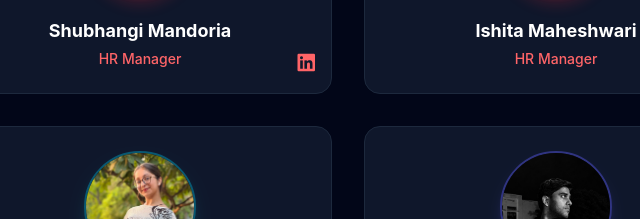
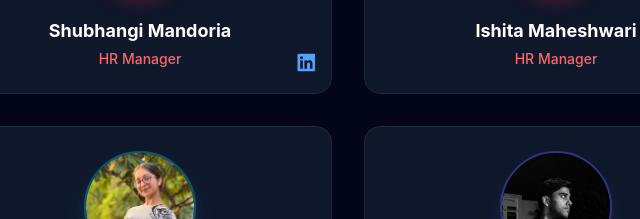
Before and after one commit to akshatjain30100-creator/HR-Dept-Aryan-s-Bizhub, a website: page index.html in a window 1280 px wide. Shown: the part 2814-3033 px from the top of the page, 500-1140 px from the left. Drawn offline with nearby package versions, Linux system fonts and the light colour scheme; no server answers.

Commit message:
Change LinkedIn link color to blue on hover

```diff
--- a/index.html
+++ b/index.html
@@ -269,7 +269,7 @@
         <div class="w-28 h-28 rounded-full mx-auto overflow-hidden mb-5 border-2 border-red-500/40 shadow-lg shadow-red-500/20 group-hover:scale-105 transition"><img src="shubhi.jpg" class="w-full h-full object-cover"></div>
         <h3 class="text-lg font-bold text-white">Shubhangi Mandoria</h3>
         <p class="text-sm text-red-400 font-medium mt-1">HR Manager</p>
-        <a href="https://www.linkedin.com/in/shubhangi-mandoria-40ab743a1/?lipi=urn%3Ali%3Apage%3Ad_flagship3_profile_view_base_contact_details%3BJK%2Bjx5MiT7KvTQM27sMZKA%3D%3D" target="_blank" rel="noopener noreferrer" class="absolute bottom-4 right-4 text-red-400 hover:text-blue-300 text-xl transition transform hover:scale-110">
+        <a href="https://www.linkedin.com/in/shubhangi-mandoria-40ab743a1/?lipi=urn%3Ali%3Apage%3Ad_flagship3_profile_view_base_contact_details%3BJK%2Bjx5MiT7KvTQM27sMZKA%3D%3D" target="_blank" rel="noopener noreferrer" class="absolute bottom-4 right-4 text-blue-400 hover:text-blue-300 text-xl transition transform hover:scale-110">
           <i class="fa-brands fa-linkedin"></i>
         </a>
       </div>
```
